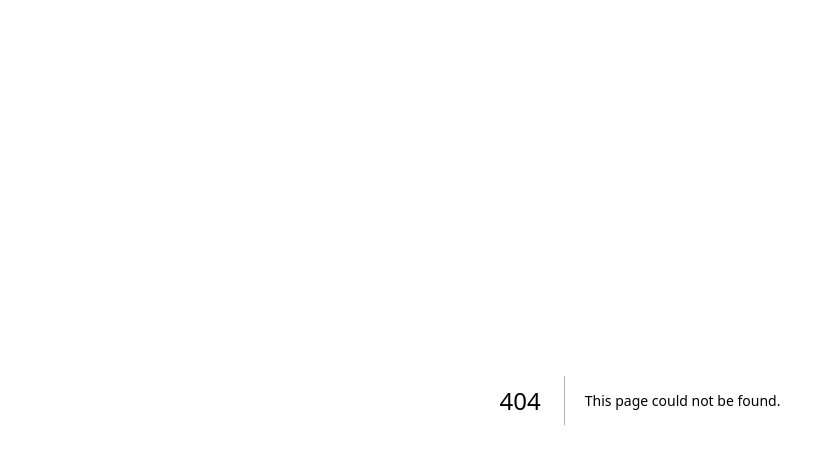
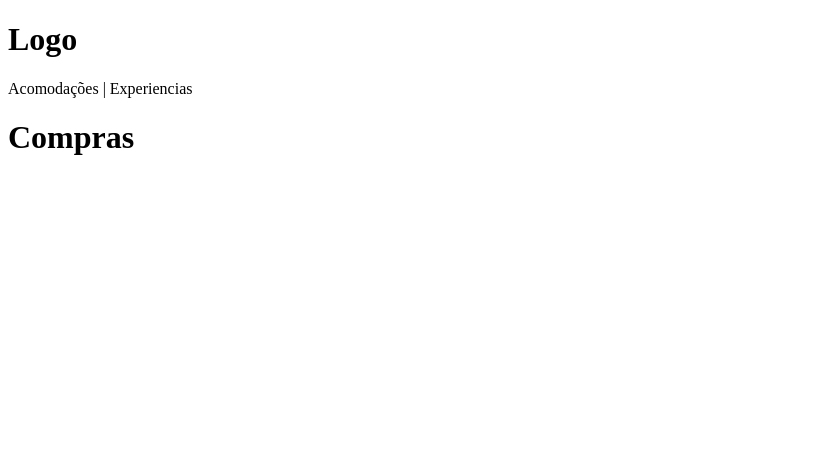
Before and after one commit to MathNunesx/Udemy-Reactjs, a Next.js app in the folder react-fundamentos/: page /compras in a window 1280 px wide. Before the commit this address had no page. Shown: the top 464 px of the page, without its empty margins (0-835 px from the left). Built offline with nearby package versions, Linux system fonts and the light colour scheme.

Commit message:
pages vs app

```diff
--- /dev/null
+++ b/react-fundamentos/src/pages/blog/index.tsx
@@ -0,0 +1,3 @@
+export default function Page (){
+    return <h1> Blog</h1>
+}
--- /dev/null
+++ b/react-fundamentos/src/pages/compras.tsx
@@ -0,0 +1,9 @@
+import { Cabecalho } from "@/components/interface"
+export default function Page (){
+    return (
+        <div>
+            {Cabecalho()}
+            <h1> Compras</h1>
+        </div>
+    )
+}
```
